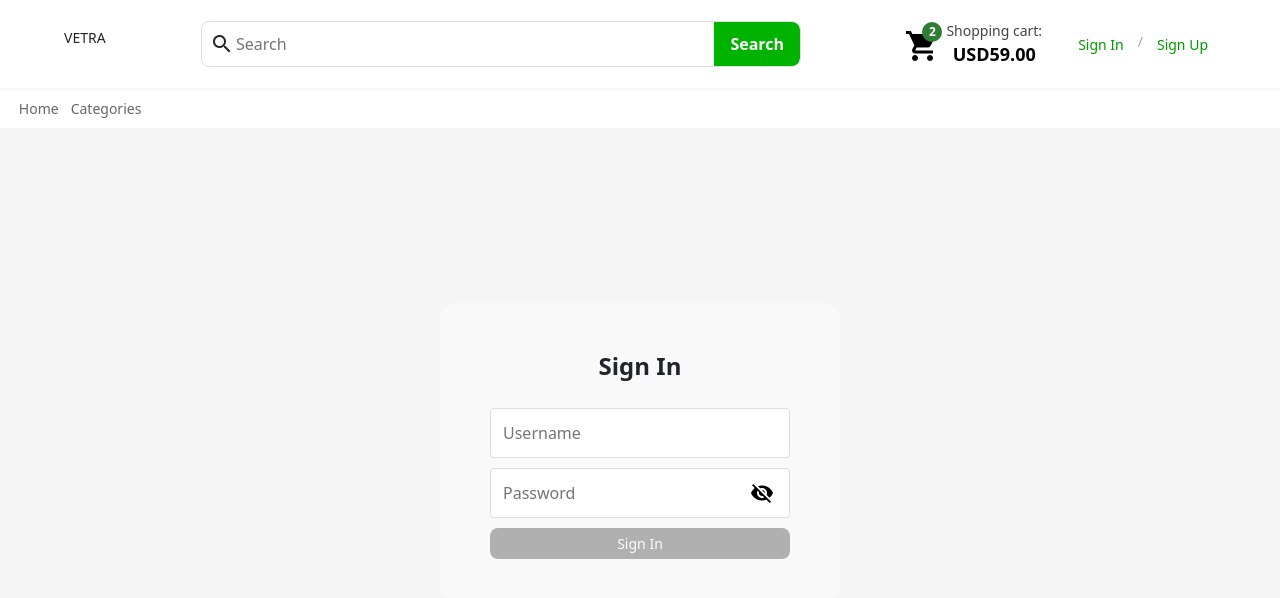
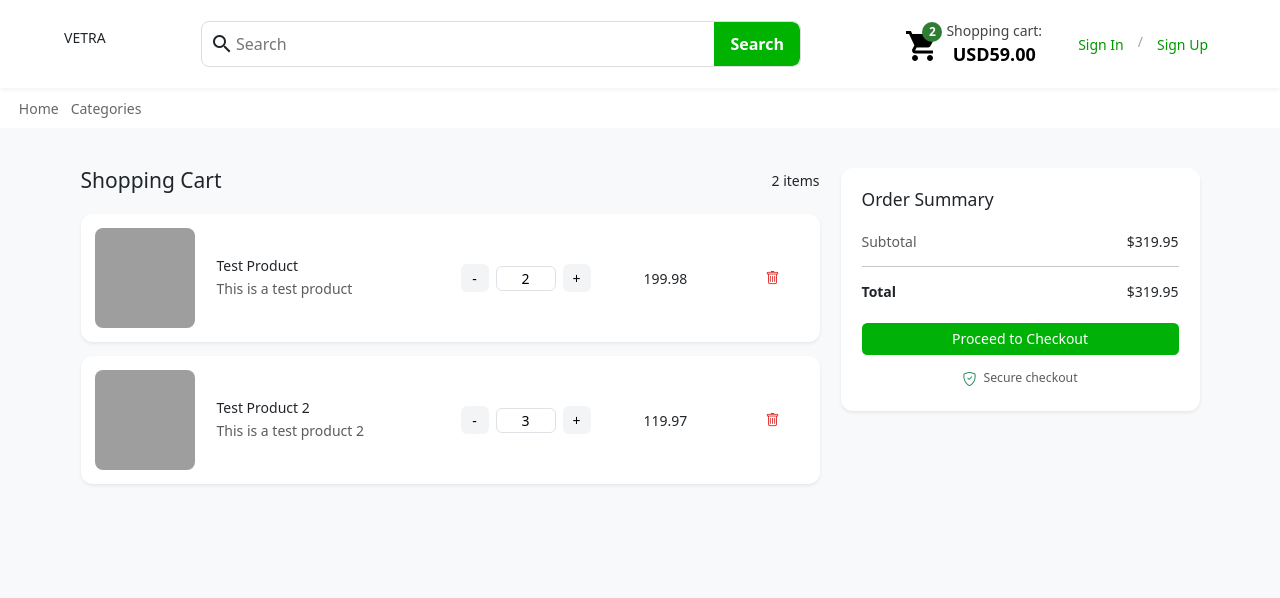
Before and after one commit to anil0x80/shop-frontend, an Angular app: page /cart in a window 1280 px wide. Before the commit this address led to /sign-in. Shown: the top 598 px of the page. Built offline with nearby package versions, Linux system fonts and the light colour scheme; grey boxes are pictures that could not be loaded.

Commit message:
cart page initial stuff

```diff
--- a/src/app/pages/cart-page/cart-page.html
+++ b/src/app/pages/cart-page/cart-page.html
@@ -27,6 +27,13 @@
             text-align: center;
             border: 1px solid #dee2e6;
             border-radius: 6px;
+            -moz-appearance: textfield;
+        }
+
+        .quantity-input::-webkit-inner-spin-button,
+        .quantity-input::-webkit-outer-spin-button {
+        -webkit-appearance: none;
+        margin: 0;
         }
 
         .product-image {
@@ -98,91 +105,49 @@
                 <div class="col-lg-8">
                     <div class="d-flex justify-content-between align-items-center mb-4">
                         <h4 class="mb-0">Shopping Cart</h4>
-                        <span class="text-muted">3 items</span>
+                        {{ cart()?.cartItems?.length ?? 0 }} {{ (cart()?.cartItems?.length ?? 0) === 1 ? 'item' : 'items' }}
                     </div>
 
                     <!-- Product Cards -->
                     <div class="d-flex flex-column gap-3">
                         <!-- TODO NEED ANGULAR FOR LOOP HERE -->
 
-                        <!-- Product 1 -->
+                        @if (cart()) {
+                            @for (item of cart()?.cartItems; track item.id) {
+
                                 <div class="product-card p-3 shadow-sm">
                                     <div class="row align-items-center">
                                         <div class="col-md-2">
-                                    <img src="https://picsum.photos/500" alt="Product" class="product-image">
+                                            <img src={{item.product.images[0].imageUrl}} alt="Product" class="product-image">
                                         </div>
                                         <div class="col-md-4">
-                                    <h6 class="mb-1">Wireless Headphones</h6>
-                                    <p class="text-muted mb-0">Black | Premium Series</p>
-                                    <span class="discount-badge mt-2">20% OFF</span>
+                                            <h6 class="mb-1">{{item.product.productName}}</h6>
+                                            <p class="text-muted mb-0">{{item.product.description}}</p>
                                         </div>
                                         <div class="col-md-3">
                                             <div class="d-flex align-items-center gap-2">
-                                        <button class="quantity-btn" onclick="updateQuantity(1, -1)">-</button>
-                                        <input type="number" class="quantity-input" value="1" min="1">
-                                        <button class="quantity-btn" onclick="updateQuantity(1, 1)">+</button>
+                                                <button class="quantity-btn" (click)="updateQuantity(item, item.quantity - 1)">-</button>
+
+                                                <input type="number"
+                                                        class="quantity-input"
+                                                        (input)="clampQuantity($event, item)"
+                                                        [(ngModel)]="item.quantity"
+                                                        (change)="onQuantityChange(item)"
+                                                        min="1">
+
+                                                <button class="quantity-btn" (click)="updateQuantity(item, item.quantity + 1)">+</button>
                                             </div>
                                         </div>
                                         <div class="col-md-2">
-                                    <span class="fw-bold">$129.99</span>
+                                            {{ (item.product.price * item.quantity) | number:'1.2-2' }}
                                         </div>
                                         <div class="col-md-1">
                                             <i class="bi bi-trash remove-btn"></i>
                                         </div>
                                     </div>
                                 </div>
-
-                        <!-- Product 2 -->
-                        <div class="product-card p-3 shadow-sm">
-                            <div class="row align-items-center">
-                                <div class="col-md-2">
-                                    <img src="https://picsum.photos/200" alt="Product" class="product-image">
-                                </div>
-                                <div class="col-md-4">
-                                    <h6 class="mb-1">Smart Watch</h6>
-                                    <p class="text-muted mb-0">Silver | Series 7</p>
-                                </div>
-                                <div class="col-md-3">
-                                    <div class="d-flex align-items-center gap-2">
-                                        <button class="quantity-btn" onclick="updateQuantity(2, -1)">-</button>
-                                        <input type="number" class="quantity-input" value="1" min="1">
-                                        <button class="quantity-btn" onclick="updateQuantity(2, 1)">+</button>
-                                    </div>
-                                </div>
-                                <div class="col-md-2">
-                                    <span class="fw-bold">$299.99</span>
-                                </div>
-                                <div class="col-md-1">
-                                    <i class="bi bi-trash remove-btn"></i>
-                                </div>
-                            </div>
-                        </div>
-
-                        <!-- Product 3 -->
-                        <div class="product-card p-3 shadow-sm">
-                            <div class="row align-items-center">
-                                <div class="col-md-2">
-                                    <img src="https://picsum.photos/300" alt="Product" class="product-image">
-                                </div>
-                                <div class="col-md-4">
-                                    <h6 class="mb-1">Wireless Charger</h6>
-                                    <p class="text-muted mb-0">White | 15W Fast Charge</p>
-                                </div>
-                                <div class="col-md-3">
-                                    <div class="d-flex align-items-center gap-2">
-                                        <button class="quantity-btn" onclick="updateQuantity(3, -1)">-</button>
-                                        <input type="number" class="quantity-input" value="1" min="1">
-                                        <button class="quantity-btn" onclick="updateQuantity(3, 1)">+</button>
-                                    </div>
-                                </div>
-                                <div class="col-md-2">
-                                    <span class="fw-bold">$49.99</span>
-                                </div>
-                                <div class="col-md-1">
-                                    <i class="bi bi-trash remove-btn"></i>
-                                </div>
-                            </div>
-                        </div>
+                            }
+                        }
                     </div>
                 </div>
 
@@ -193,8 +158,9 @@
 
                         <div class="d-flex justify-content-between mb-3">
                             <span class="text-muted">Subtotal</span>
-                            <span>$479.97</span>
+                            <span>${{cartTotal() | number:'1.2-2'}}</span>
                         </div>
+                        <!--
                         <div class="d-flex justify-content-between mb-3">
                             <span class="text-muted">Discount</span>
                             <span class="text-success">-$26.00</span>
@@ -203,18 +169,11 @@
                             <span class="text-muted">Shipping</span>
                             <span>$5.00</span>
                         </div>
+                         -->
                         <hr>
                         <div class="d-flex justify-content-between mb-4">
                             <span class="fw-bold">Total</span>
-                            <span class="fw-bold">$458.97</span>
-                        </div>
-
-                        <!-- Promo Code -->
-                        <div class="mb-4">
-                            <div class="input-group">
-                                <input type="text" class="form-control" placeholder="Promo code">
-                                <button class="btn btn-outline-secondary" type="button">Apply</button>
-                            </div>
+                            <span>${{cartTotal() | number:'1.2-2'}}</span>
                         </div>
 
                         <button class="btn btn-primary checkout-btn w-100 mb-3">
@@ -230,16 +189,5 @@
             </div>
         </div>
     </div>
-
-    <script src="https://cdn.jsdelivr.net/npm/bootstrap@5.3.0/dist/js/bootstrap.bundle.min.js"></script>
-    <script>
-        function updateQuantity(productId, change) {
-            const input = event.target.parentElement.querySelector('.quantity-input');
-            let value = parseInt(input.value) + change;
-            if (value >= 1) {
-                input.value = value;
-            }
-        }
-    </script>
 </body>
 </html>
--- a/src/app/pages/cart-page/cart-page.ts
+++ b/src/app/pages/cart-page/cart-page.ts
@@ -1,14 +1,16 @@
-import { Component, inject } from '@angular/core';
+import { Component, inject, signal } from '@angular/core';
 import { CommonModule } from '@angular/common';
 import {ReactiveFormsModule, Validators,} from '@angular/forms';
 import { CartService } from '../../services/cart.service';
 import { AuthService } from '../../services/auth-service';
 import { Router } from '@angular/router';
-import { CartRequest,CartDto } from '../../models/cart.model';
+import { CartRequest,CartDto,CartItemDto } from '../../models/cart.model';
+import { of } from 'rxjs';
+import { FormsModule } from '@angular/forms';
 
 @Component({
   selector: 'app-profile-page',
-  imports: [ReactiveFormsModule, CommonModule],
+  imports: [ReactiveFormsModule, CommonModule, FormsModule],
   templateUrl: './cart-page.html',
   styleUrl: './cart-page.css'
 })
@@ -18,22 +20,177 @@ export class CartPage {
     private cartService = inject(CartService);
     private authService = inject(AuthService);
 
-    cart: CartDto | undefined;
+    cart = signal<CartDto | undefined>(undefined);
+    cartCopy: CartDto | undefined;
 
-    ngOnInit(): void {
+    // prevent negative numbers
+    clampQuantity(event: any, item: any) {
+        const value = parseInt(event.target.value);
+        if (value < 1 || isNaN(value)) {
+            event.target.value = 1;
+            item.quantity = 1;
+        }
+    }
+
+    private handleCartSuccess = (cartData: CartDto) => {
+    this.cart.set(cartData);
+    this.cartCopy = typeof structuredClone !== 'undefined'
+        ? structuredClone(cartData)
+        : JSON.parse(JSON.stringify(cartData));
+    };
+
+    private handleCartError = (err: any) => {
+        console.error('Failed to update quantity:', err);
+    };
+
+    cartTotal() {
+        const cart = this.cart();
+        if (!cart) return 0
+
+        let price = 0;
+
+        for (const item of cart.cartItems || []) {
+            price += item.product.price * item.quantity;
+        }
+
+        return price;
+    }
+
+    updateQuantity(item: CartItemDto, newQuantity: number): void {
+        // need to use button to remove
+        if (newQuantity < 1) return;
+
+        const originalItem = this.cartCopy?.cartItems.find(i => i.id === item.id);
+        if(!originalItem)
+            return;
+
+        // no changes
+        if(newQuantity == originalItem.quantity)
+            return;
+
         const userId = this.authService.user()?.id;
         if (!userId) {
-            this.router.navigate(['/sign-in']);
+            console.error('User not logged in');
             return;
         }
 
-        this.cartService.getActiveCart(userId).subscribe({
-            next: (cartData) => {
-            this.cart = cartData;
-            },
-            error: (err) => {
-            console.error('Failed to fetch cart:', err);
-            }
+        // add
+        if(newQuantity > originalItem.quantity){
+            const request: CartRequest = {
+                userId: userId,
+                productId: item.product.id,
+                quantity: newQuantity - originalItem.quantity
+            };
+
+            this.cartService.addItemToCart(request).subscribe({
+                next: this.handleCartSuccess,
+                error: this.handleCartError
+            });
+        }
+        // remove
+        else{
+            const request: CartRequest = {
+                userId: userId,
+                productId: item.product.id,
+                quantity: originalItem.quantity - newQuantity
+            };
+
+            this.cartService.removeItemFromCart(request).subscribe({
+                next: this.handleCartSuccess,
+                error: this.handleCartError
+            });
+        }
+
+
+    }
+
+    onQuantityChange(item: CartItemDto): void {
+        this.updateQuantity(item, item.quantity);
+    }
+
+    loadCart(userId: string) : void {
+        const mockCart: CartDto = {
+            id: 'mock-cart-id',
+            createdAt: new Date().toISOString(),
+            updatedAt: new Date().toISOString(),
+            cartItems: [
+                {
+                    id: 'item-1',
+                    product: {
+                        id: 'product-1',
+                        createdAt: new Date().toISOString(),
+                        updatedAt: new Date().toISOString(),
+                        productName: 'Test Product',
+                        price: 99.99,
+                        description: 'This is a test product',
+                        stock: 5,
+                        categoryId: 'cat-1',
+                        images: [
+                            {
+                            id: 'image-1',
+                            imageUrl: 'https://picsum.photos/77',
+                            createdAt: new Date().toISOString(),
+                            updatedAt: new Date().toISOString(),
+                            }
+                        ]
+                        },
+                        quantity: 2,
+                        createdAt: new Date().toISOString(),
+                        updatedAt: new Date().toISOString()
+                },
+                {
+                    id: 'item-2',
+                    product: {
+                        id: 'product-2',
+                        createdAt: new Date().toISOString(),
+                        updatedAt: new Date().toISOString(),
+                        productName: 'Test Product 2',
+                        price: 39.99,
+                        description: 'This is a test product 2',
+                        stock: 5,
+                        categoryId: 'cat-1',
+                        images: [
+                            {
+                            id: 'image-2',
+                            imageUrl: 'https://picsum.photos/88',
+                            createdAt: new Date().toISOString(),
+                            updatedAt: new Date().toISOString(),
+                            }
+                        ]
+                        },
+                        quantity: 3,
+                        createdAt: new Date().toISOString(),
+                        updatedAt: new Date().toISOString()
+                }
+            ]
+        };
+
+        // Use mock cart for testing
+        of(mockCart).subscribe({
+            next: this.handleCartSuccess,
+            error: this.handleCartError
         });
+
+        // Uncomment below when restoring real API call
+
+        //this.cartService.getActiveCart(userId).subscribe({
+        //    next: this.handleCartSuccess,
+        //    error: this.handleCartError
+        //});
+
+    }
+
+    ngOnInit(): void {
+        let userId = this.authService.user()?.id;
+        // TODO RESTORE
+        //if (!userId) {
+        //    this.router.navigate(['/sign-in']);
+        //    return;
+        //}
+        if(!userId){
+            userId = "DefaultUserId";
+        }
+
+        this.loadCart(userId)
     }
 }
```
Lines whose indentation alone changed are shown as unchanged.
